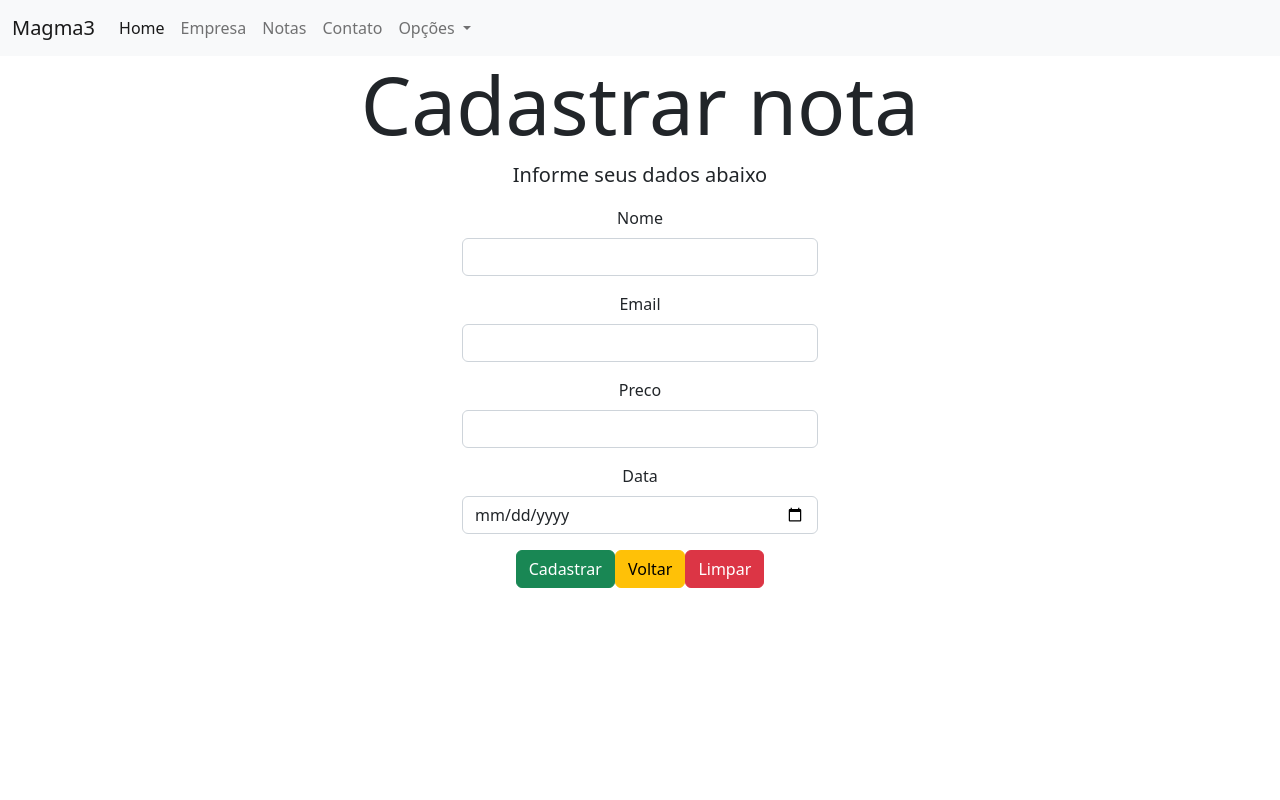
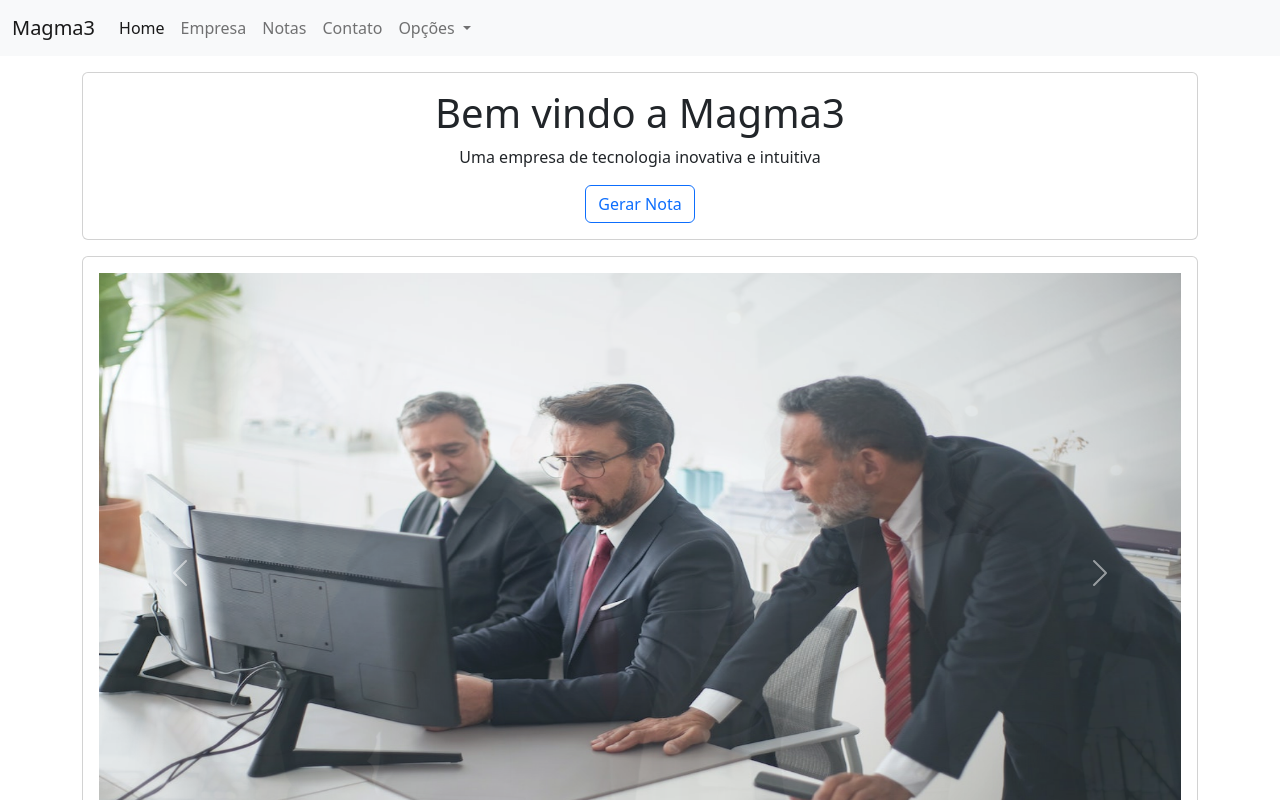
Before and after one commit to Daniel-Fonseca-da-Silva/magma3, an Angular app: page / in a window 1280 px wide. Shown: the top 800 px of the page. Built offline with nearby package versions, Linux system fonts and the light colour scheme.

Commit message:
Feat: Adicionada imagens e algumas configuracoes

```diff
--- a/src/app/app.component.html
+++ b/src/app/app.component.html
@@ -1,2 +1 @@
-<app-header></app-header>
-<app-nota-form></app-nota-form>
+<router-outlet></router-outlet>
```
Also changed, not shown: src/app/app.module.ts (+5 -5 lines), src/assets/kampus-production.jpg (added), src/assets/rebrand-cities.jpg (added).
